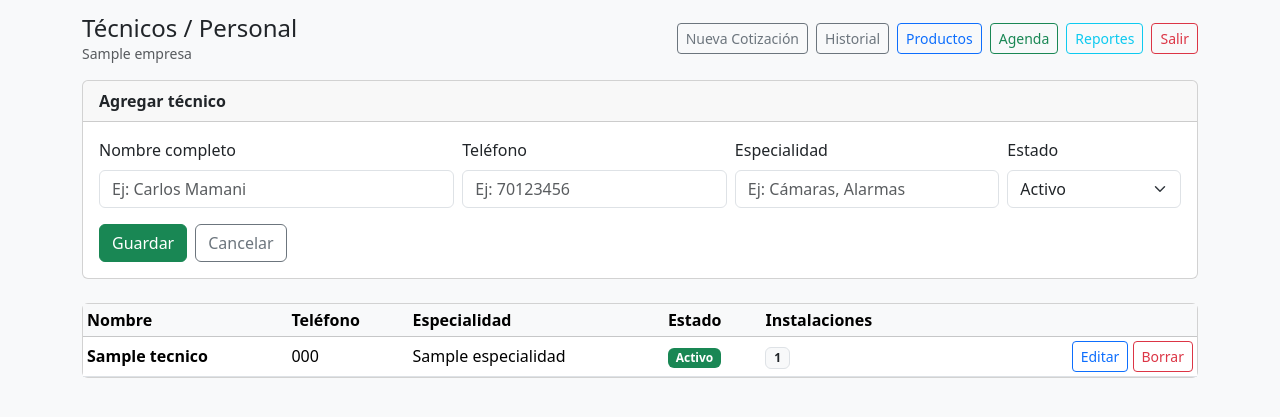
After one commit to Ocafer/cotizador-seguritec, a FastAPI app: template templates/tecnicos.html in a window 1280 px wide. The commit adds this page. Shown: the top 417 px of the page. Run offline with FastAPI, Linux system fonts and the light colour scheme; the template is opened without the code that fills it: most values are stand-ins (such as "Sample title", 1, 10 or a date in 2020); some libraries are stand-ins or nearby versions.

Commit message:
feat: tabla de tecnicos y asignacion multiple por instalacion

```diff
--- a/app.py
+++ b/app.py
@@ -1046,6 +1046,26 @@ def init_instalaciones_table():
                 created_at TIMESTAMP NOT NULL DEFAULT NOW()
             )
         """)
+        # Tabla técnicos
+        db_exec("""
+            CREATE TABLE IF NOT EXISTS tecnicos (
+                id SERIAL PRIMARY KEY,
+                nombre TEXT NOT NULL,
+                telefono TEXT,
+                especialidad TEXT,
+                activo INTEGER NOT NULL DEFAULT 1,
+                created_at TIMESTAMP NOT NULL DEFAULT NOW()
+            )
+        """)
+        # Tabla relación instalacion <-> técnicos (múltiples)
+        db_exec("""
+            CREATE TABLE IF NOT EXISTS instalacion_tecnicos (
+                id SERIAL PRIMARY KEY,
+                instalacion_id INTEGER NOT NULL REFERENCES instalaciones(id) ON DELETE CASCADE,
+                tecnico_id INTEGER,
+                tecnico_nombre TEXT NOT NULL
+            )
+        """)
     else:
         db_exec("""
             CREATE TABLE IF NOT EXISTS instalaciones (
@@ -1059,6 +1079,25 @@ def init_instalaciones_table():
                 FOREIGN KEY (quote_id) REFERENCES quotes(id)
             )
         """)
+        db_exec("""
+            CREATE TABLE IF NOT EXISTS tecnicos (
+                id INTEGER PRIMARY KEY AUTOINCREMENT,
+                nombre TEXT NOT NULL,
+                telefono TEXT,
+                especialidad TEXT,
+                activo INTEGER NOT NULL DEFAULT 1,
+                created_at TEXT NOT NULL
+            )
+        """)
+        db_exec("""
+            CREATE TABLE IF NOT EXISTS instalacion_tecnicos (
+                id INTEGER PRIMARY KEY AUTOINCREMENT,
+                instalacion_id INTEGER NOT NULL,
+                tecnico_id INTEGER,
+                tecnico_nombre TEXT NOT NULL,
+                FOREIGN KEY (instalacion_id) REFERENCES instalaciones(id)
+            )
+        """)
 
 init_instalaciones_table()
 
@@ -1069,6 +1108,108 @@ def get_quote_total(quote_id: int) -> float:
         rows = db_fetchall("SELECT qty, unit_price FROM quote_items WHERE quote_id=?", (quote_id,))
     subtotal = sum(float(r["qty"]) * float(r["unit_price"]) for r in rows)
     return subtotal * (1 + IVA_RATE)
+
+# =========================
+# Técnicos helpers y rutas
+# =========================
+@dataclass
+class TecnicoRow:
+    id: int
+    nombre: str
+    telefono: str
+    especialidad: str
+    activo: int
+    total_instalaciones: int = 0
+
+def load_tecnicos_activos() -> List[TecnicoRow]:
+    rows = db_fetchall("SELECT id, nombre, telefono, especialidad, activo FROM tecnicos WHERE activo=1 ORDER BY nombre")
+    return [TecnicoRow(id=int(r["id"]), nombre=str(r["nombre"]), telefono=str(r["telefono"] or ""),
+                       especialidad=str(r["especialidad"] or ""), activo=1) for r in rows]
+
+def load_all_tecnicos() -> List[TecnicoRow]:
+    if IS_POSTGRES:
+        rows = db_fetchall("""
+            SELECT t.id, t.nombre, t.telefono, t.especialidad, t.activo,
+                   COUNT(it.id) AS total_instalaciones
+            FROM tecnicos t
+            LEFT JOIN instalacion_tecnicos it ON it.tecnico_id = t.id
+            GROUP BY t.id, t.nombre, t.telefono, t.especialidad, t.activo
+            ORDER BY t.nombre
+        """)
+    else:
+        rows = db_fetchall("""
+            SELECT t.id, t.nombre, t.telefono, t.especialidad, t.activo,
+                   COUNT(it.id) AS total_instalaciones
+            FROM tecnicos t
+            LEFT JOIN instalacion_tecnicos it ON it.tecnico_id = t.id
+            GROUP BY t.id
+            ORDER BY t.nombre
+        """)
+    return [TecnicoRow(id=int(r["id"]), nombre=str(r["nombre"]), telefono=str(r["telefono"] or ""),
+                       especialidad=str(r["especialidad"] or ""), activo=int(r["activo"]),
+                       total_instalaciones=int(r["total_instalaciones"])) for r in rows]
+
+@app.get("/tecnicos", response_class=HTMLResponse)
+def tecnicos_get(request: Request):
+    gate = require_login(request)
+    if gate:
+        return gate
+    return templates.TemplateResponse("tecnicos.html", {
+        "request": request,
+        "empresa": EMPRESA_NOMBRE,
+        "tecnicos": load_all_tecnicos(),
+        "msg": request.query_params.get("msg", ""),
+        "msg_type": request.query_params.get("msg_type", "success"),
+    })
+
+@app.post("/tecnicos/guardar")
+def tecnicos_guardar(
+    request: Request,
+    tecnico_id: str = Form(""),
+    nombre: str = Form(...),
+    telefono: str = Form(""),
+    especialidad: str = Form(""),
+    activo: int = Form(1),
+):
+    gate = require_login(request)
+    if gate:
+        return gate
+
+    nombre = nombre.strip()
+    telefono = telefono.strip() or None
+    especialidad = especialidad.strip() or None
+
+    if tecnico_id:
+        if IS_POSTGRES:
+            db_exec("UPDATE tecnicos SET nombre=%s, telefono=%s, especialidad=%s, activo=%s WHERE id=%s",
+                    (nombre, telefono, especialidad, activo, int(tecnico_id)))
+        else:
+            db_exec("UPDATE tecnicos SET nombre=?, telefono=?, especialidad=?, activo=? WHERE id=?",
+                    (nombre, telefono, especialidad, activo, int(tecnico_id)))
+        msg = "Técnico+actualizado."
+    else:
+        if IS_POSTGRES:
+            db_exec("INSERT INTO tecnicos(nombre, telefono, especialidad, activo) VALUES(%s,%s,%s,%s)",
+                    (nombre, telefono, especialidad, activo))
+        else:
+            now = datetime.now().strftime("%Y-%m-%d %H:%M:%S")
+            db_exec("INSERT INTO tecnicos(nombre, telefono, especialidad, activo, created_at) VALUES(?,?,?,?,?)",
+                    (nombre, telefono, especialidad, activo, now))
+        msg = "Técnico+agregado."
+
+    return RedirectResponse(url=f"/tecnicos?msg={msg}&msg_type=success", status_code=303)
+
+@app.post("/tecnicos/{tecnico_id}/borrar")
+def tecnicos_borrar(request: Request, tecnico_id: int):
+    gate = require_login(request)
+    if gate:
+        return gate
+    if IS_POSTGRES:
+        db_exec("DELETE FROM tecnicos WHERE id=%s", (tecnico_id,))
+    else:
+        db_exec("DELETE FROM tecnicos WHERE id=?", (tecnico_id,))
+    return RedirectResponse(url="/tecnicos?msg=Técnico+eliminado.&msg_type=warning", status_code=303)
+
 
 @app.get("/instalacion/{quote_id}/agendar", response_class=HTMLResponse)
 def agendar_get(request: Request, quote_id: int):
@@ -1086,11 +1227,26 @@ def agendar_get(request: Request, quote_id: int):
     if not q:
         return RedirectResponse(url="/historial", status_code=303)
 
+    # Técnicos ya asignados a esta instalación
+    tecnicos_asignados = []
+    if inst:
+        if IS_POSTGRES:
+            tecs = db_fetchall("SELECT tecnico_id, tecnico_nombre FROM instalacion_tecnicos WHERE instalacion_id=%s", (inst["id"],))
+        else:
+            tecs = db_fetchall("SELECT tecnico_id, tecnico_nombre FROM instalacion_tecnicos WHERE instalacion_id=?", (inst["id"],))
+        tecnicos_asignados = [{"id": r["tecnico_id"], "nombre": r["tecnico_nombre"]} for r in tecs]
+
+    # Técnicos activos para el select
+    tecs_activos = load_tecnicos_activos()
+
+    import json
     return templates.TemplateResponse("agendar.html", {
         "request": request,
         "q": q,
         "instalacion": inst,
         "empresa": EMPRESA_NOMBRE,
+        "tecnicos_activos": tecs_activos,
+        "tecnicos_asignados_json": json.dumps(tecnicos_asignados),
     })
 
 @app.post("/instalacion/{quote_id}/guardar")
@@ -1098,7 +1254,7 @@ def agendar_post(
     request: Request,
     quote_id: int,
     fecha_instalacion: str = Form(...),
-    tecnico: str = Form(...),
+    tecnicos_json: str = Form("[]"),
     estado: str = Form("pendiente"),
     notas_instalacion: str = Form(""),
 ):
@@ -1106,30 +1262,67 @@ def agendar_post(
     if gate:
         return gate
 
+    import json as _json
+    try:
+        tecs = _json.loads(tecnicos_json)
+    except Exception:
+        tecs = []
+
+    # Nombre resumido para campo legado "tecnico"
+    tecnico_str = ", ".join(t["nombre"] for t in tecs) if tecs else "Sin asignar"
+
     if IS_POSTGRES:
         existing = db_fetchone("SELECT id FROM instalaciones WHERE quote_id=%s", (quote_id,))
         if existing:
+            inst_id = int(existing["id"])
             db_exec(
-                "UPDATE instalaciones SET fecha_instalacion=%s, tecnico=%s, estado=%s, notas_instalacion=%s WHERE quote_id=%s",
-                (fecha_instalacion, tecnico.strip(), estado, notas_instalacion.strip() or None, quote_id),
+                "UPDATE instalaciones SET fecha_instalacion=%s, tecnico=%s, estado=%s, notas_instalacion=%s WHERE id=%s",
+                (fecha_instalacion, tecnico_str, estado, notas_instalacion.strip() or None, inst_id),
             )
+            db_exec("DELETE FROM instalacion_tecnicos WHERE instalacion_id=%s", (inst_id,))
         else:
+            con = db_connect()
+            try:
+                cur = con.cursor()
+                cur.execute(
+                    "INSERT INTO instalaciones(quote_id, fecha_instalacion, tecnico, estado, notas_instalacion) VALUES(%s,%s,%s,%s,%s) RETURNING id",
+                    (quote_id, fecha_instalacion, tecnico_str, estado, notas_instalacion.strip() or None),
+                )
+                inst_id = int(cur.fetchone()["id"])
+                con.commit()
+            finally:
+                con.close()
+        for t in tecs:
             db_exec(
-                "INSERT INTO instalaciones(quote_id, fecha_instalacion, tecnico, estado, notas_instalacion) VALUES(%s,%s,%s,%s,%s)",
-                (quote_id, fecha_instalacion, tecnico.strip(), estado, notas_instalacion.strip() or None),
+                "INSERT INTO instalacion_tecnicos(instalacion_id, tecnico_id, tecnico_nombre) VALUES(%s,%s,%s)",
+                (inst_id, t.get("id"), t["nombre"]),
             )
     else:
         existing = db_fetchone("SELECT id FROM instalaciones WHERE quote_id=?", (quote_id,))
         now = datetime.now().strftime("%Y-%m-%d %H:%M:%S")
         if existing:
+            inst_id = int(existing["id"])
             db_exec(
-                "UPDATE instalaciones SET fecha_instalacion=?, tecnico=?, estado=?, notas_instalacion=? WHERE quote_id=?",
-                (fecha_instalacion, tecnico.strip(), estado, notas_instalacion.strip() or None, quote_id),
+                "UPDATE instalaciones SET fecha_instalacion=?, tecnico=?, estado=?, notas_instalacion=? WHERE id=?",
+                (fecha_instalacion, tecnico_str, estado, notas_instalacion.strip() or None, inst_id),
             )
+            db_exec("DELETE FROM instalacion_tecnicos WHERE instalacion_id=?", (inst_id,))
         else:
+            con = db_connect()
+            try:
+                cur = con.cursor()
+                cur.execute(
+                    "INSERT INTO instalaciones(quote_id, fecha_instalacion, tecnico, estado, notas_instalacion, created_at) VALUES(?,?,?,?,?,?)",
+                    (quote_id, fecha_instalacion, tecnico_str, estado, notas_instalacion.strip() or None, now),
+                )
+                inst_id = cur.lastrowid
+                con.commit()
+            finally:
+                con.close()
+        for t in tecs:
             db_exec(
-                "INSERT INTO instalaciones(quote_id, fecha_instalacion, tecnico, estado, notas_instalacion, created_at) VALUES(?,?,?,?,?,?)",
-                (quote_id, fecha_instalacion, tecnico.strip(), estado, notas_instalacion.strip() or None, now),
+                "INSERT INTO instalacion_tecnicos(instalacion_id, tecnico_id, tecnico_nombre) VALUES(?,?,?)",
+                (inst_id, t.get("id"), t["nombre"]),
             )
 
     return RedirectResponse(url="/agenda", status_code=303)
--- a/templates/historial.html
+++ b/templates/historial.html
@@ -23,6 +23,7 @@
         <a class="btn btn-primary btn-sm" href="/nueva">Nueva</a>
         <a class="btn btn-outline-primary btn-sm" href="/productos">Productos</a>
         <a class="btn btn-outline-success btn-sm" href="/agenda">Agenda</a>
+        <a class="btn btn-outline-secondary btn-sm" href="/tecnicos">Técnicos</a>
         <a class="btn btn-outline-info btn-sm" href="/reportes">Reportes</a>
         <a class="btn btn-outline-danger btn-sm" href="/logout">Salir</a>
       </div>
--- a/templates/nueva.html
+++ b/templates/nueva.html
@@ -29,6 +29,7 @@
         <a class="btn btn-outline-secondary btn-sm" href="/historial">Historial</a>
         <a class="btn btn-outline-primary btn-sm" href="/productos">Productos</a>
         <a class="btn btn-outline-success btn-sm" href="/agenda">Agenda</a>
+        <a class="btn btn-outline-secondary btn-sm" href="/tecnicos">Técnicos</a>
         <a class="btn btn-outline-info btn-sm" href="/reportes">Reportes</a>
         <a class="btn btn-outline-danger btn-sm" href="/logout">Salir</a>
       </div>
--- /dev/null
+++ b/templates/tecnicos.html
@@ -0,0 +1,137 @@
+<!doctype html>
+<html>
+<head>
+  <meta charset="utf-8" />
+  <meta name="viewport" content="width=device-width, initial-scale=1" />
+  <title>Técnicos</title>
+  <link href="https://cdn.jsdelivr.net/npm/bootstrap@5.3.3/dist/css/bootstrap.min.css" rel="stylesheet">
+  <style> body { padding: 14px; } </style>
+</head>
+<body class="bg-light">
+  <div class="container">
+    <div class="d-flex justify-content-between align-items-center mb-3">
+      <div>
+        <h4 class="mb-0">Técnicos / Personal</h4>
+        <div class="text-muted small">{{ empresa }}</div>
+      </div>
+      <div class="d-flex gap-2 flex-wrap">
+        <a class="btn btn-outline-secondary btn-sm" href="/nueva">Nueva Cotización</a>
+        <a class="btn btn-outline-secondary btn-sm" href="/historial">Historial</a>
+        <a class="btn btn-outline-primary btn-sm" href="/productos">Productos</a>
+        <a class="btn btn-outline-success btn-sm" href="/agenda">Agenda</a>
+        <a class="btn btn-outline-info btn-sm" href="/reportes">Reportes</a>
+        <a class="btn btn-outline-danger btn-sm" href="/logout">Salir</a>
+      </div>
+    </div>
+
+    {% if msg %}
+      <div class="alert alert-{{ msg_type }} alert-dismissible fade show">
+        {{ msg }}
+        <button type="button" class="btn-close" data-bs-dismiss="alert"></button>
+      </div>
+    {% endif %}
+
+    <!-- Formulario agregar/editar -->
+    <div class="card mb-4">
+      <div class="card-header"><strong id="formTitle">Agregar técnico</strong></div>
+      <div class="card-body">
+        <form method="post" action="/tecnicos/guardar" id="tecnicoForm">
+          <input type="hidden" name="tecnico_id" id="tecnico_id" value="">
+          <div class="row g-2">
+            <div class="col-12 col-md-4">
+              <label class="form-label">Nombre completo</label>
+              <input class="form-control" name="nombre" id="nombre" required placeholder="Ej: Carlos Mamani">
+            </div>
+            <div class="col-12 col-md-3">
+              <label class="form-label">Teléfono</label>
+              <input class="form-control" name="telefono" id="telefono" placeholder="Ej: 70123456">
+            </div>
+            <div class="col-12 col-md-3">
+              <label class="form-label">Especialidad</label>
+              <input class="form-control" name="especialidad" id="especialidad" placeholder="Ej: Cámaras, Alarmas">
+            </div>
+            <div class="col-12 col-md-2">
+              <label class="form-label">Estado</label>
+              <select class="form-select" name="activo" id="activo">
+                <option value="1">Activo</option>
+                <option value="0">Inactivo</option>
+              </select>
+            </div>
+          </div>
+          <div class="mt-3 d-flex gap-2">
+            <button type="submit" class="btn btn-success">Guardar</button>
+            <button type="button" class="btn btn-outline-secondary" onclick="resetForm()">Cancelar</button>
+          </div>
+        </form>
+      </div>
+    </div>
+
+    <!-- Tabla técnicos -->
+    <div class="card">
+      <div class="table-responsive">
+        <table class="table table-sm align-middle mb-0">
+          <thead class="table-light">
+            <tr>
+              <th>Nombre</th>
+              <th>Teléfono</th>
+              <th>Especialidad</th>
+              <th>Estado</th>
+              <th>Instalaciones</th>
+              <th style="min-width:160px;"></th>
+            </tr>
+          </thead>
+          <tbody>
+            {% for t in tecnicos %}
+            <tr class="{% if not t.activo %}table-secondary text-muted{% endif %}">
+              <td><strong>{{ t.nombre }}</strong></td>
+              <td>{{ t.telefono or '-' }}</td>
+              <td>{{ t.especialidad or '-' }}</td>
+              <td>
+                {% if t.activo %}
+                  <span class="badge bg-success">Activo</span>
+                {% else %}
+                  <span class="badge bg-secondary">Inactivo</span>
+                {% endif %}
+              </td>
+              <td><span class="badge bg-light text-dark border">{{ t.total_instalaciones }}</span></td>
+              <td class="text-end">
+                <button class="btn btn-sm btn-outline-primary"
+                  onclick="editarTecnico({{ t.id }}, '{{ t.nombre|e }}', '{{ t.telefono|e }}', '{{ t.especialidad|e }}', {{ t.activo }})">
+                  Editar
+                </button>
+                <form method="post" action="/tecnicos/{{ t.id }}/borrar" style="display:inline"
+                      onsubmit="return confirm('¿Eliminar este técnico?');">
+                  <button class="btn btn-sm btn-outline-danger" type="submit">Borrar</button>
+                </form>
+              </td>
+            </tr>
+            {% endfor %}
+            {% if not tecnicos %}
+              <tr><td colspan="6" class="text-center text-muted p-4">Sin técnicos registrados todavía.</td></tr>
+            {% endif %}
+          </tbody>
+        </table>
+      </div>
+    </div>
+  </div>
+
+<script src="https://cdn.jsdelivr.net/npm/bootstrap@5.3.3/dist/js/bootstrap.bundle.min.js"></script>
+<script>
+  function editarTecnico(id, nombre, telefono, especialidad, activo) {
+    document.getElementById('tecnico_id').value = id;
+    document.getElementById('nombre').value = nombre;
+    document.getElementById('telefono').value = telefono;
+    document.getElementById('especialidad').value = especialidad;
+    document.getElementById('activo').value = activo;
+    document.getElementById('formTitle').textContent = 'Editar técnico';
+    window.scrollTo({ top: 0, behavior: 'smooth' });
+  }
+
+  function resetForm() {
+    document.getElementById('tecnicoForm').reset();
+    document.getElementById('tecnico_id').value = '';
+    document.getElementById('formTitle').textContent = 'Agregar técnico';
+  }
+</script>
+</body>
+</html>
```
Also changed, not shown: templates/agendar.html (+87 -7 lines).
